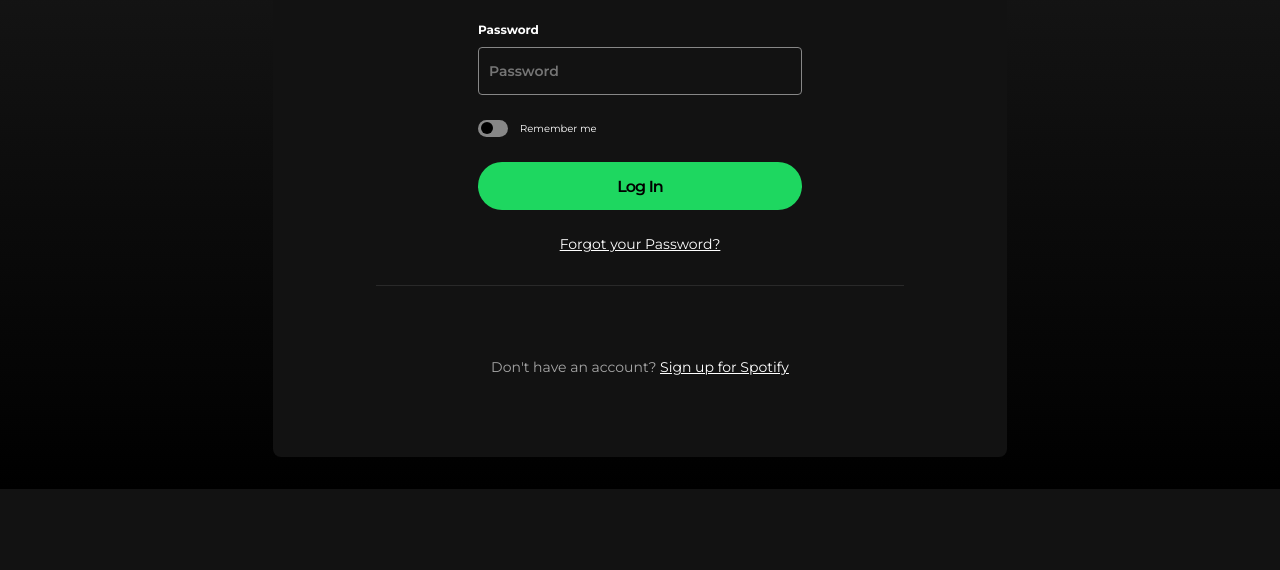
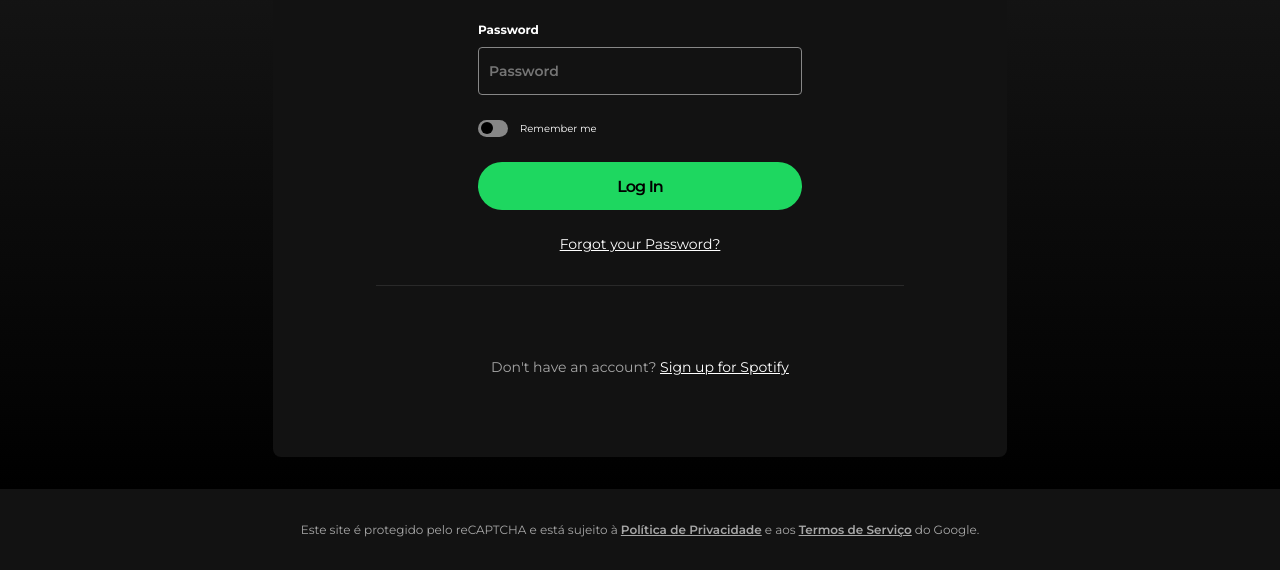
Before and after one commit to victor-alvescv/spotify-login-static-page, a plain HTML site: page index.html in a window 1280 px wide. Shown: the part 575-1145 px from the top of the page. Before the commit the page ends 1064 px from the top, so only its background shows below. Drawn offline with Linux system fonts and the light colour scheme.

Commit message:
Additional structure adds

```diff
--- a/index.html
+++ b/index.html
@@ -61,9 +61,35 @@
             </div>
           </div>
           <div class="division__line"></div>
-          <p class="bottom-text">Don't have an account? <span style="color: white; text-decoration: underline;">Sign up for Spotify</span></p>
+          <p class="bottom-text">
+            Don't have an account?
+            <span class="bottom--span">Sign up for Spotify</span>
+          </p>
         </div>
       </div>
     </div>
+    <div class="footer">
+      Este site é protegido pelo reCAPTCHA e está sujeito à
+      <span
+        style="
+          text-decoration: underline;
+          color: rgb(167, 167, 167);
+          font-weight: 600;
+          margin: 0px 3px;
+        "
+        >Política de Privacidade</span
+      >
+      e aos
+      <span
+        style="
+          text-decoration: underline;
+          color: rgb(167, 167, 167);
+          font-weight: 600;
+          margin: 0px 3px;
+        "
+        >Termos de Serviço</span
+      >
+      do Google.
+    </div>
   </body>
 </html>
--- a/style.css
+++ b/style.css
@@ -19,6 +19,7 @@ body {
   display: flex;
   align-items: center;
   justify-content: center;
+  flex-direction: column;
   padding: 32px;
 }
 
@@ -127,6 +128,15 @@ body {
   outline: none;
   padding: 0px 10px;
   font-size: 14px;
+  transition: all 150ms ease;
+}
+
+.input--content input:hover {
+    border-color: #1ed760;
+}
+
+.input--content input:focus {
+    border-color: #0eb448;
 }
 
 /* The switch - the box around the slider */
@@ -208,7 +218,6 @@ input:checked + .slider:before {
   height: 48px;
   border-radius: 50px;
   cursor: pointer;
-  transition: all 100ms ease;
 }
 
 .login--btn:active {
@@ -229,7 +238,7 @@ input:checked + .slider:before {
   cursor: pointer;
 }
 
-.password--forgot-text:hover {
+.password--forgot-text:hover, .bottom--span:hover {
   color: #1ed760;
 }
 
@@ -238,3 +247,20 @@ input:checked + .slider:before {
     font-size: 14px;
     margin-top: 40px;
 }
+
+.bottom--span {
+    color: white;
+    text-decoration: underline;
+    cursor: pointer;
+}
+
+.footer {
+    width: 100%;
+    background-color: #121212;
+    height: 81px;
+    display: flex;
+    align-items: center;
+    justify-content: center;
+    font-size: 12px;
+    color: rgb(167, 167, 167) !important;
+}
```
